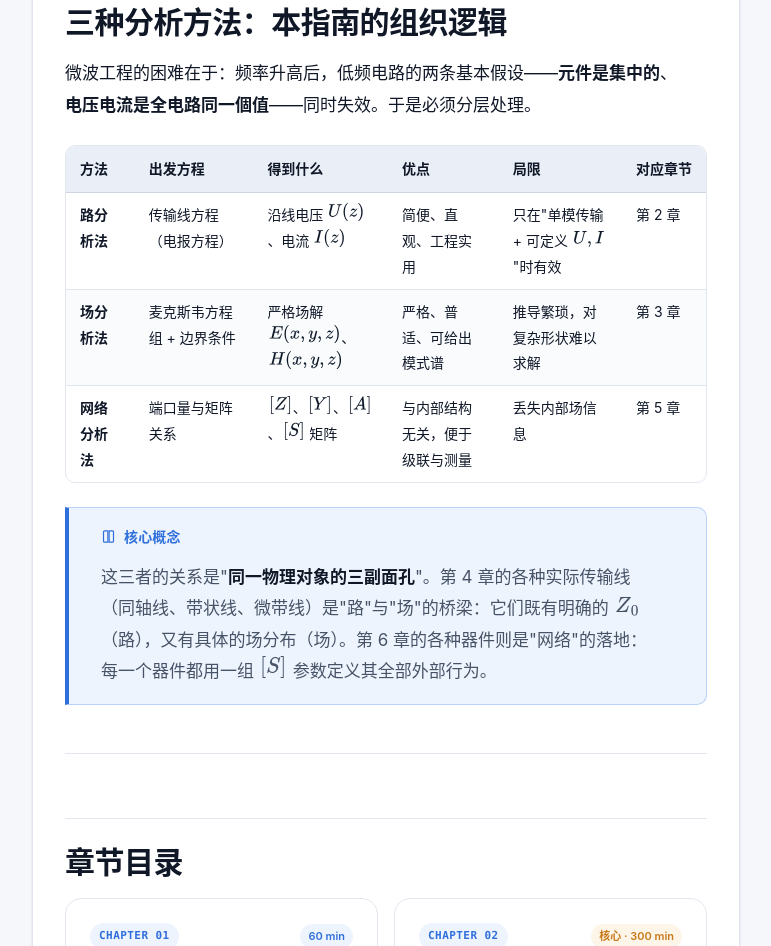
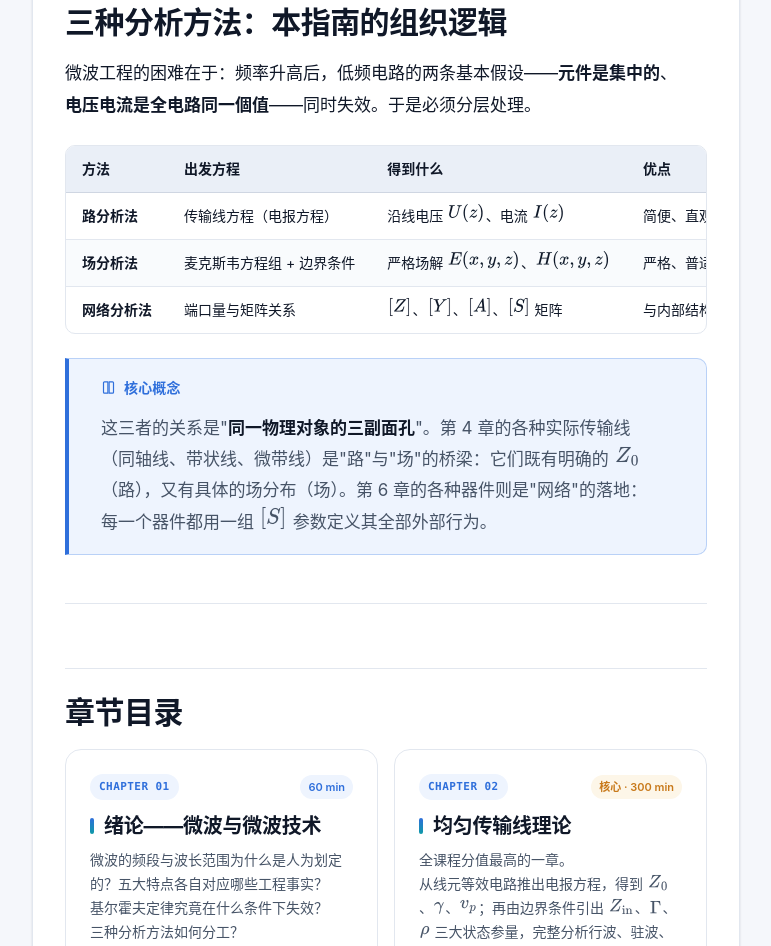
Before and after one commit to yhzsir/microwave-learning-guide, a plain HTML site: page index.html in a window 1280 px wide. Shown: the part 961-1907 px from the top of the page, without its empty margins (274-1045 px from the left). Drawn offline with nearby package versions, Linux system fonts and the light colour scheme.

Commit message:
fix: table cells no longer force narrow-column word wrap
md table previously used width:100%, which squeezed 6-column comparison tables (e.g. index.html's 三种分析方法) into very narrow columns, causing cell text to wrap character-by-character/word-by-word vertically. Switched to width:max-content + min-width:100% with white-space:nowrap on td/th so the table sizes to its natural content width and the existing .table-wrap horizontal scroll (as seen on many doc sites) kicks in only when needed, keeping each cell's text on one line.

```diff
--- a/assets/css/main.css
+++ b/assets/css/main.css
@@ -353,19 +353,26 @@ html[data-theme="dark"] .md code { color: var(--brand-400); }
 }
 .md pre code { background: none; color: inherit; padding: 0; font-size: inherit; }
 
-/* 表格 */
+/* 表格：参照主流文档站做法——表格按内容自然宽度排布，容器横向滚动，
+   避免 width:100% 强行压窄每一列导致单元格内逐字断行、竖向拉长 */
 .md .table-wrap { overflow-x: auto; margin: var(--s5) 0; border: 1px solid var(--line); border-radius: var(--r); }
-.md table { border-collapse: collapse; width: 100%; font-size: var(--fs-0); margin: 0; }
+.md table { border-collapse: collapse; width: max-content; min-width: 100%; font-size: var(--fs-0); margin: 0; }
 .md thead th {
   background: var(--surface-3); color: var(--ink);
   font-weight: 680; text-align: left; white-space: nowrap;
-  padding: 10px 14px; border-bottom: 1px solid var(--line-2);
+  padding: 10px 16px; border-bottom: 1px solid var(--line-2);
 }
-.md tbody td { padding: 9px 14px; border-bottom: 1px solid var(--line); vertical-align: top; }
+.md tbody td {
+  padding: 10px 16px; border-bottom: 1px solid var(--line); vertical-align: top;
+  white-space: nowrap;
+}
 .md tbody tr:last-child td { border-bottom: none; }
 .md tbody tr:nth-child(even) { background: color-mix(in srgb, var(--surface-2) 55%, transparent); }
 .md tbody tr:hover { background: var(--brand-050); }
 .md td code, .md th code { font-size: .86em; }
+/* 若个别单元格内容确实超长（如很长的一句话型局限说明），允许该单元格换行，
+   但以整句折行为单位，而不是每个字/词各占一行 */
+.md tbody td.wrap-cell, .md tbody td[data-wrap] { white-space: normal; word-break: keep-all; min-width: 22ch; }
 
 /* ---------- 7. 提示框（【核心概念】等） ---------- */
 .callout {
```
